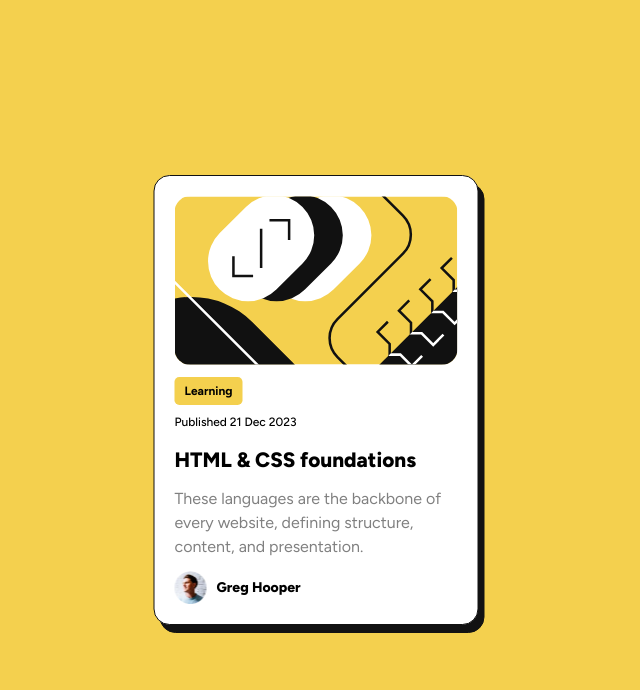
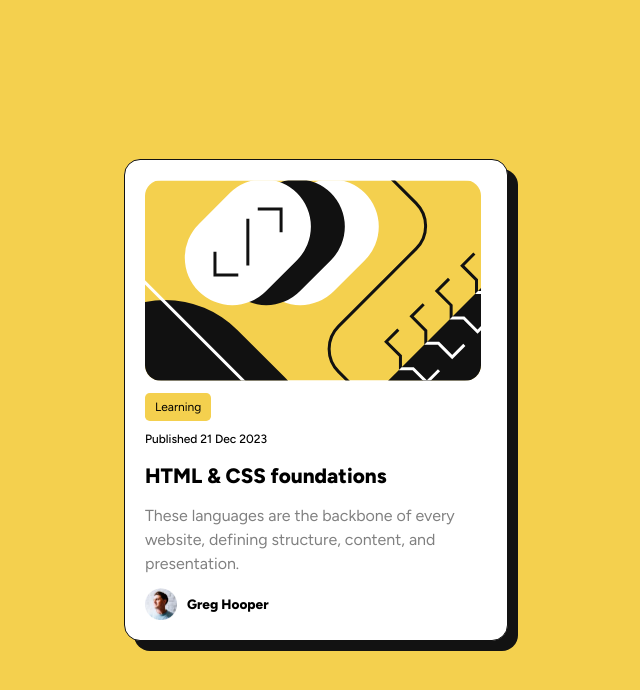
Before and after one commit to ameera-abed-aldin/blog-preview-card-main, a plain HTML site: page index.html in a window 1280 px wide. Shown: the whole page, without its empty margins (324-964 px from the left). Drawn offline with Linux system fonts and the light colour scheme.

Commit message:
fix the design

```diff
--- a/index.html
+++ b/index.html
@@ -15,10 +15,8 @@
     <title>Frontend Mentor | Blog preview card</title>
     <link rel="stylesheet" href="style.css" />
     <!-- Feel free to remove these styles or customise in your own stylesheet 👍 -->
-
   </head>
   <body>
-    <div class="underMain"></div>
     <main>
       <div class="header-img">
         <img
@@ -28,7 +26,7 @@
         />
       </div>
       <div class="tittle">
-        <h2 class="learning">Learning</h2>
+        <p class="learning">Learning</p>
         <p class="publish">Published 21 Dec 2023</p>
       </div>
       <h1>HTML & CSS foundations</h1>
@@ -42,7 +40,7 @@
           alt="image-avatar"
           class="image-avatar"
         />
-        <h3>Greg Hooper</h3>
+        <p class="auther-name">Greg Hooper</p>
       </div>
     </main>
   </body>
--- a/style.css
+++ b/style.css
@@ -78,34 +78,21 @@ body {
   place-content: center;
   font-family: var(--font-family);
   background-color: var(--Yellow);
-  position: relative;
+  padding-inline: 1rem;
+
 }
-.underMain {
-  position: absolute;
-  top: 51%;
-  left: 51%;
-  transform: translate(-50%, -50%);
-  width: 325px;
-  height: 450px;
-  background-color: var(--Black);
+
+
+main {
+  box-shadow: 10px 10px var(--Black);
+  max-width: 24rem;
+  padding: 1.25rem;
+  background-color: var(--White);
+  display: grid;
+  gap: .75rem;
   border-radius: 1rem;
   border: 1px solid var(--Black);
-}
 
-main {
-  position: absolute;
-  width: 325px;
-  height: 450px;
-  padding: 20px;
-  background-color: var(--White);
-  display: grid;
-  gap: 12px;
-  border-radius: 1rem;
-  border: 1px solid var(--Black);
-  z-index: 2;
-  top: 50%;
-  left: 50%;
-  transform: translate(-50%, -50%);
 }
 .artical-img {
   border-radius: 1rem;
@@ -120,36 +107,30 @@ h1:hover {
 .flex {
   display: flex;
 }
-h2 {
-  font-size: 12px;
+.learning{
+  font-size: .75rem;
   background-color: var(--Yellow);
   display: inline-block;
   padding: 5px 10px;
   border-radius: 0.3rem;
 }
 .publish {
-  font-size: 12px;
+  font-size: .75rem;
   font-weight: var(--fw-500);
-  margin-top: 8px;
+  margin-top:.6rem;
 }
 .author {
-  gap: 10px;
+  gap: 0.62rem;
   align-items: center;
 }
 .image-avatar {
-  width: 32px;
+  width: 2rem;
 }
-h3 {
-  font-size: 14px;
+.auther-name {
+  font-size: .85rem;
   font-weight: var(--fw-800);
 }
 .description{
     color:var(--Grey);
     font-size: var(--fz-pergraph);
 }
-@media (min-width: 768px) {
-  .underMain {
-    top: 51%;
-    left: 50.5%;
-  }
-}
```
Also changed, not shown: 1 other file.
